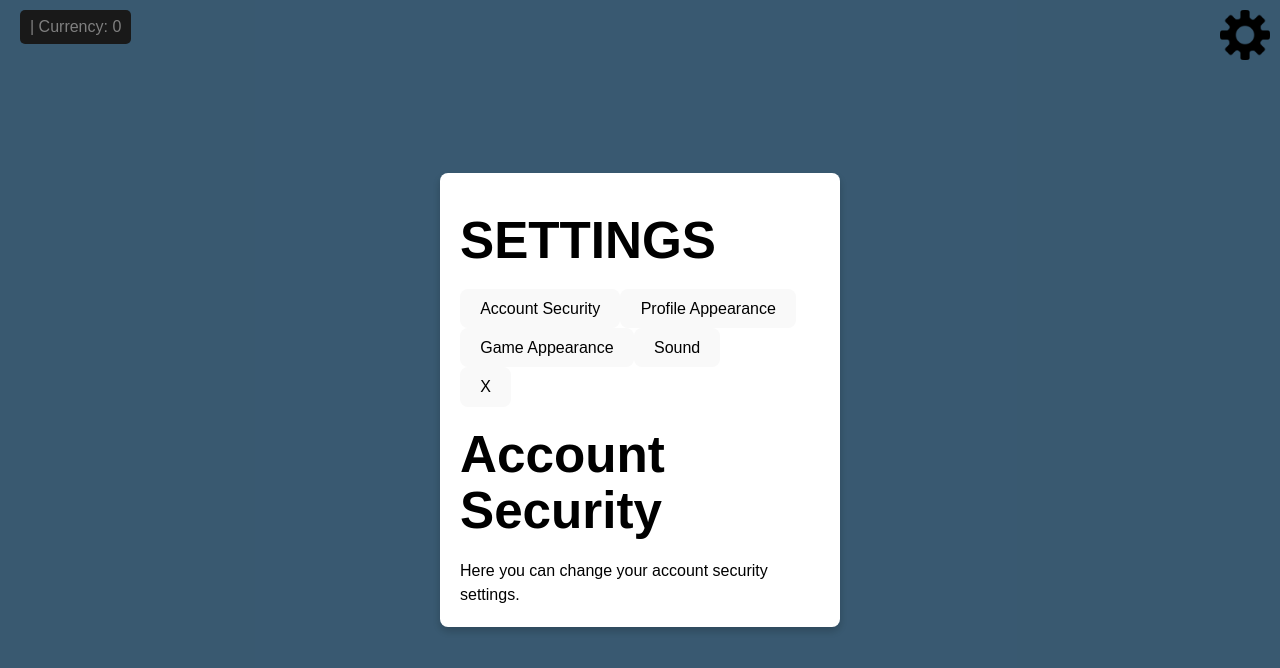
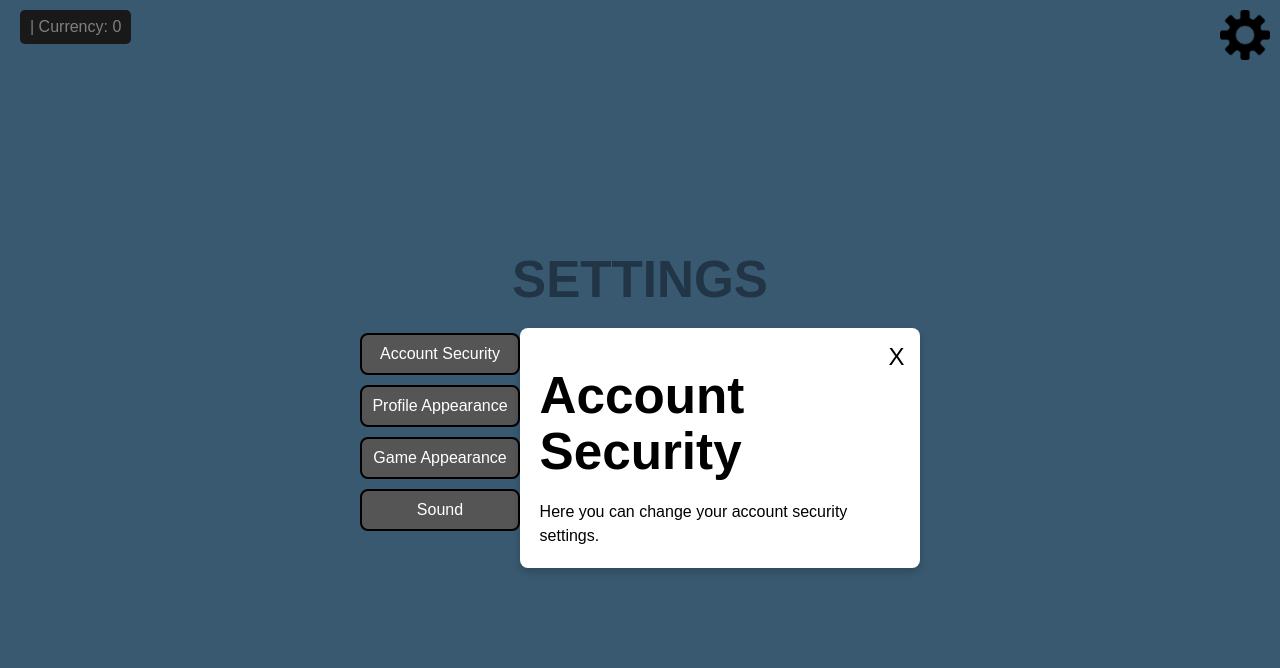
Before and after one commit to jacobmobley/Royal-Flush-AI, a React (Vite) app in the folder react-frontend/: page /titlescreen in a window 1280 px wide. Both pictures are taken after a click on the picture 1245 px from the left and 35 px from the top of the page. Shown: the top 668 px of the page. Built offline with nearby package versions, Linux system fonts and the light colour scheme.

Commit message:
Minor adjustments
fixed some typos with converting to react css module

```diff
--- a/react-frontend/src/Settings.jsx
+++ b/react-frontend/src/Settings.jsx
@@ -1,9 +1,5 @@
 import React, { useState } from "react";
-import { createUserWithEmailAndPassword } from "firebase/auth";
-import { auth } from "./firebase";
 import styles from "./frontpage-styles.module.css";
-import { useNavigate } from "react-router-dom";
-import logo from "./assets/RoyalFlushAILogo.png";
 
 const Settings = ({ toggleSettings }) => {
   const [selectedTab, setSelectedTab] = useState("Account Security");
@@ -22,13 +18,18 @@
         return <p>Select an option from the left.</p>;
     }
   };
+
   return (
-    <div className="big-settings">
-      <div className="settings-title">
+    <div className={styles.bigSettings}>
+      {/* Settings Title outside the white modal box */}
+      <div className={styles.settingsTitle}>
         <h1>SETTINGS</h1>
       </div>
-      <div className="settings-container">
-        <div className="side-buttons">
+
+      {/* Container holding the side buttons and modal */}
+      <div className={styles.settingsContainer}>
+        {/* Side buttons outside the white modal */}
+        <div className={styles.sideButtons}>
           <button onClick={() => setSelectedTab("Account Security")}>
             Account Security
           </button>
@@ -42,8 +43,10 @@
             Sound
           </button>
         </div>
-        <div className="modal">
-          <button className="close-button" onClick={toggleSettings}>
+
+        {/* White modal content box */}
+        <div className={styles.modal}>
+          <button className={styles.closeButton} onClick={toggleSettings}>
             X
           </button>
           <h1>{selectedTab}</h1>
--- a/react-frontend/src/TitleScreen.jsx
+++ b/react-frontend/src/TitleScreen.jsx
@@ -38,10 +38,10 @@
   }, []);
 
   return (
-
     <div className="container">
       <div className={styles.userInfo}>
-        <span>{userData.username}</span> | <span>Currency: {userData.currency}</span>
+        <span>{userData.username}</span> |{" "}
+        <span>Currency: {userData.currency}</span>
       </div>
       <div>TITLE SCREEN</div>
       <img
@@ -51,12 +51,8 @@
         onClick={toggleSettings}
       />
       {showSettings && (
-
         <div className={`${styles.modalOverlay}`}>
-          <div className={`${styles.modal}`}>
-            <Settings toggleSettings={toggleSettings} />
-          </div>
-
+          <Settings toggleSettings={toggleSettings} />
         </div>
       )}
     </div>
--- a/react-frontend/src/frontpage-styles.module.css
+++ b/react-frontend/src/frontpage-styles.module.css
@@ -168,56 +168,62 @@
   color: black;
 }
 
-.close-button {
+.closeButton {
   position: absolute;
   color: black;
-  top: 0px; /* Position from the top */
-  right: 0px; /* Position from the right */
+  top: 10px;
+  right: 10px;
   padding: 5px;
   border-radius: 50%;
-  margin: 0px;
-  height: 40px;
-  width: 40px;
   background: none;
   border: none;
-  font-size: 24px; /* Make the X large enough */
+  font-size: 24px;
   cursor: pointer;
 }
-.close-button:hover {
+
+.closeButton:hover {
   font-weight: bold;
 }
-
-.close-button:focus {
+.closeButton:focus {
   outline: none; /* Removes the focus outline */
 }
 
 /* Style for the buttons on the side of the modal */
-.side-buttons {
-  display: flex;
-  flex-direction: column;
-}
+
 .settings-header {
   position: relative;
 }
 
-.side-buttons button {
+.sideButtons {
+  display: flex;
+  flex-direction: column;
+  margin-right: 0px;
+}
+
+.sideButtons button {
   background-color: #555;
   color: white;
   border: none;
   padding: 10px;
   font-size: 16px;
-  margin: 0px;
+  margin: 5px 0;
   border: 2px solid black;
   border-radius: 8px;
   cursor: pointer;
 }
 
-.side-buttons button:hover {
+.sideButtons button:hover {
   background-color: #333;
 }
 
-.settings-container {
+.bigSettings {
   display: flex;
-  position: relative;
+  flex-direction: column;
+  align-items: center;
+}
+
+/* Container for side buttons and modal */
+.settingsContainer {
+  display: flex;
   align-items: flex-start;
 }
```
